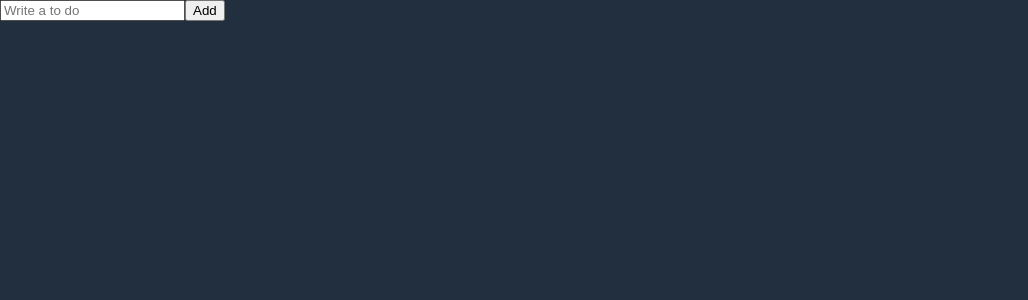
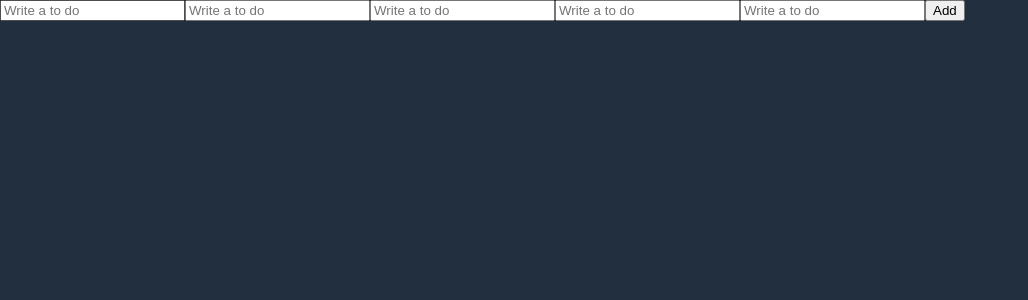
Before and after one commit to bona1122/react-masterclass, a React (Vite) app: page / in a window 1280 px wide. Shown: the top 300 px of the page, without its empty margins (0-1028 px from the left). Built offline with nearby package versions, Linux system fonts and the light colour scheme.

Commit message:
React Hook Form

```diff
--- a/package.json
+++ b/package.json
@@ -15,6 +15,7 @@
     "react-apexcharts": "^1.4.1",
     "react-dom": "^18.2.0",
     "react-helmet": "^6.1.0",
+    "react-hook-form": "^7.50.1",
     "react-query": "^3.39.3",
     "react-router-dom": "^5.3.4",
     "recoil": "^0.7.7",
--- a/src/ToDoList.tsx
+++ b/src/ToDoList.tsx
@@ -1,26 +1,49 @@
 import { useState } from "react";
+import { useForm } from "react-hook-form";
+
+// function ToDoList() {
+//   const [todo, setTodo] = useState("");
+//   const [todoError, setTodoError] = useState("");
+//   const onChange = (e: React.FormEvent<HTMLInputElement>) => {
+//     const {
+//       currentTarget: { value },
+//     } = e;
+//     setTodoError("");
+//     setTodo(value);
+//   };
+//   const onSubmit = (e: React.FormEvent<HTMLFormElement>) => {
+//     e.preventDefault();
+//     if (todo.length < 10) return setTodoError("to do should be longer");
+//     console.log("submit");
+//   };
+//   return (
+//     <div>
+//       <form onSubmit={onSubmit}>
+//         <input
+//           value={todo}
+//           onChange={onChange}
+//           type="text"
+//           placeholder="Write a to do"
+//         />
+//         <button>Add</button>
+//         {todoError !== "" ? todoError : null}
+//       </form>
+//     </div>
+//   );
+// }
 
 function ToDoList() {
-  const [todo, setTodo] = useState("");
-  const onChange = (e: React.FormEvent<HTMLInputElement>) => {
-    const {
-      currentTarget: { value },
-    } = e;
-    setTodo(value);
-  };
-  const onSubmit = (e: React.FormEvent<HTMLFormElement>) => {
-    e.preventDefault();
-    console.log(todo);
-  };
+  const { register, watch } = useForm();
+  // console.log(register("todo"));
+  console.log(watch()); // 입력갑 추적 가능
   return (
     <div>
-      <form onSubmit={onSubmit}>
-        <input
-          value={todo}
-          onChange={onChange}
-          type="text"
-          placeholder="Write a to do"
-        />
+      <form>
+        <input {...register("email")} placeholder="Write a to do" />
+        <input {...register("firstName")} placeholder="Write a to do" />
+        <input {...register("lastName")} placeholder="Write a to do" />
+        <input {...register("username")} placeholder="Write a to do" />
+        <input {...register("password")} placeholder="Write a to do" />
         <button>Add</button>
       </form>
     </div>
```
Also changed, not shown: 1 other file (tests, documents, lock files or other folders).
